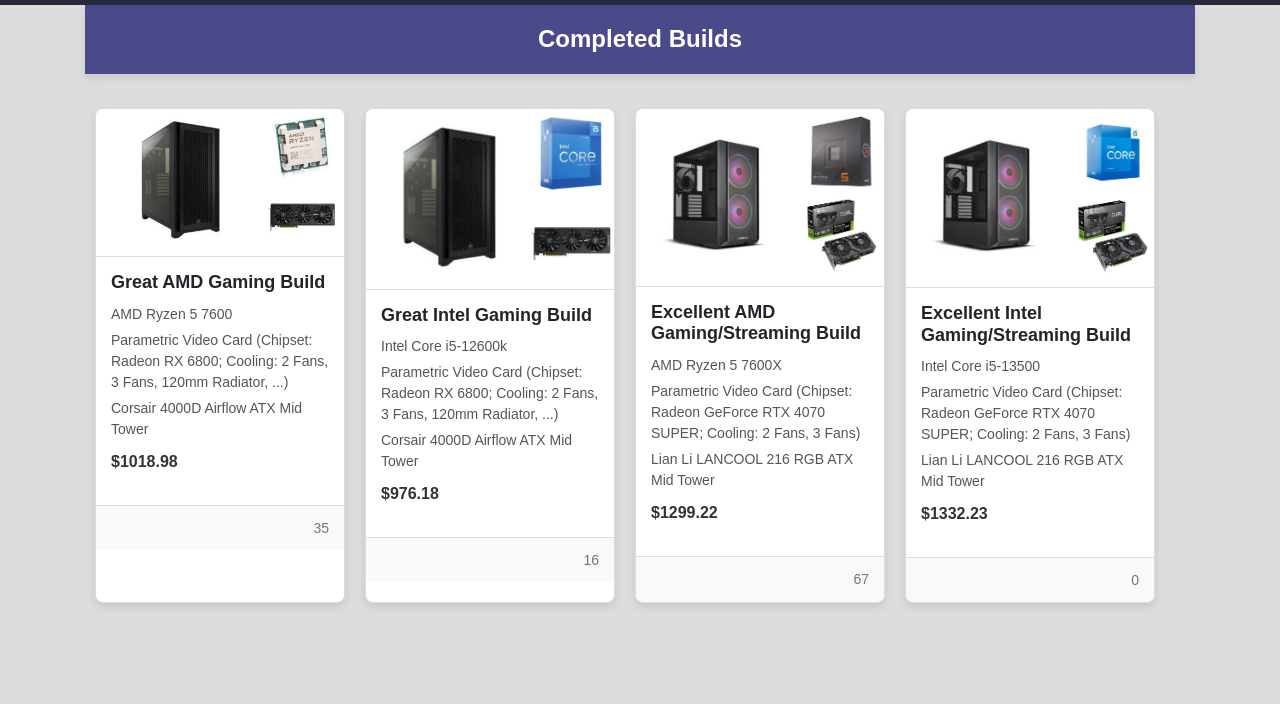
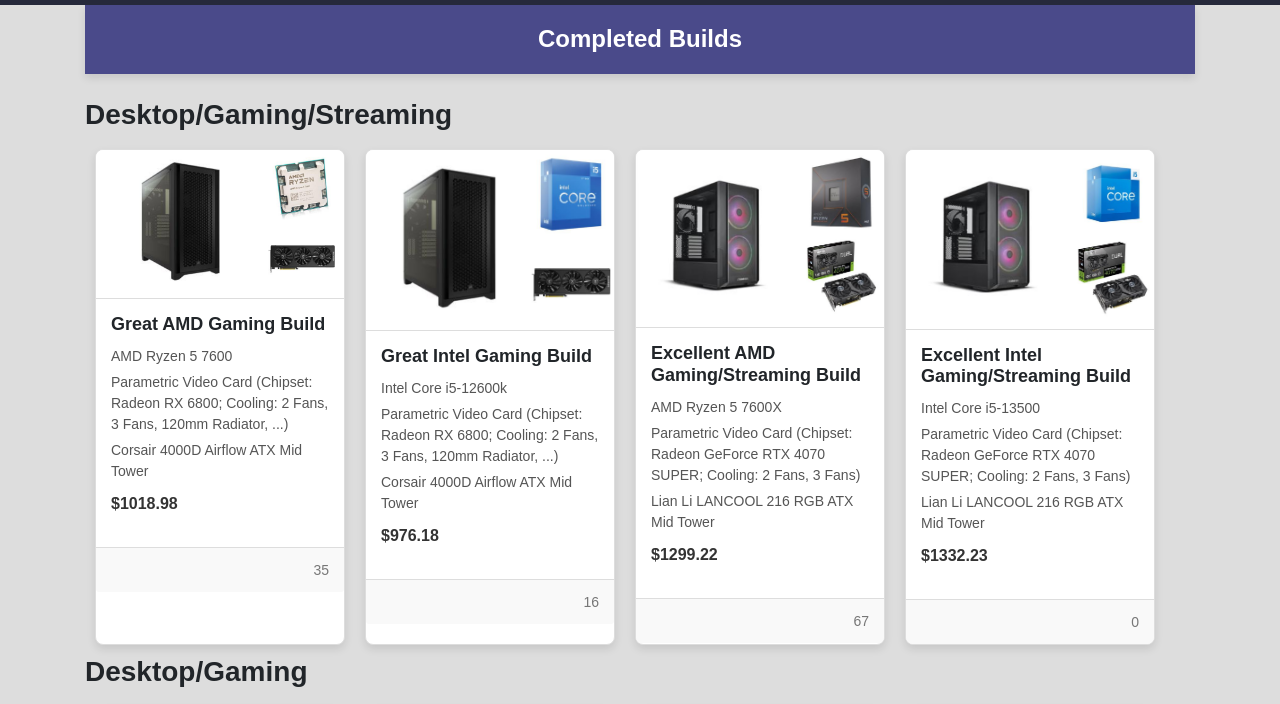
Before and after one commit to HoeumSenghun/hoeum-senghun-project-final-PcPartsStore, a plain HTML site: page guide.html in a window 1280 px wide. Shown: the part 66-770 px from the top of the page. Drawn offline with nearby package versions, Linux system fonts and the light colour scheme.

Commit message:
add card more

```diff
--- a/guide.html
+++ b/guide.html
@@ -16,7 +16,71 @@
         <div class="top-bar">
             <h1>Completed Builds</h1>
         </div><br>
+        <h3 style="font-weight:bold;">Desktop/Gaming/Streaming</h3>
         <!-- Add guide content here -->
+        <div class="container-card">
+            <div class="card">
+                <div class="card-image">
+                    <img src="img/Screenshot 2024-08-20 205055.png" alt="Build Image">
+                </div>
+                <div class="card-content">
+                    <h3 class="card-title">Great AMD Gaming Build</h3>
+                    <p class="card-details">AMD Ryzen 5 7600</p>
+                    <p class="card-details">Parametric Video Card (Chipset: Radeon RX 6800; Cooling: 2 Fans, 3 Fans, 120mm Radiator, ...)</p>
+                    <p class="card-details">Corsair 4000D Airflow ATX Mid Tower</p>
+                    <p class="card-price">$1018.98</p>
+                </div>
+                <div class="card-footer">
+                    <span class="comments">35</span>
+                </div>
+            </div>
+            <div class="card">
+                <div class="card-image">
+                    <img src="img/Screenshot 2024-08-20 225447.png" alt="Build Image">
+                </div>
+                <div class="card-content">
+                    <h3 class="card-title">Great Intel Gaming Build</h3>
+                    <p class="card-details">Intel Core i5-12600k</p>
+                    <p class="card-details">Parametric Video Card (Chipset: Radeon RX 6800; Cooling: 2 Fans, 3 Fans, 120mm Radiator, ...)</p>
+                    <p class="card-details">Corsair 4000D Airflow ATX Mid Tower</p>
+                    <p class="card-price">$976.18</p>
+                </div>
+                <div class="card-footer">
+                    <span class="comments">16</span>
+                </div>
+            </div>
+            <div class="card">
+                <div class="card-image">
+                    <img src="img/Screenshot 2024-08-20 230215.png" alt="Build Image">
+                </div>
+                <div class="card-content">
+                    <h3 class="card-title">Excellent AMD Gaming/Streaming Build</h3>
+                    <p class="card-details">AMD Ryzen 5 7600X</p>
+                    <p class="card-details">Parametric Video Card (Chipset: Radeon GeForce RTX 4070 SUPER; Cooling: 2 Fans, 3 Fans)</p>
+                    <p class="card-details">Lian Li LANCOOL 216 RGB ATX Mid Tower</p>
+                    <p class="card-price">$1299.22</p>
+                </div>
+                <div class="card-footer">
+                    <span class="comments">67</span>
+                </div>
+            </div>
+            <div class="card">
+                <div class="card-image">
+                    <img src="img/Screenshot 2024-08-20 230834.png" alt="Build Image">
+                </div>
+                <div class="card-content">
+                    <h3 class="card-title">Excellent Intel Gaming/Streaming Build</h3>
+                    <p class="card-details">Intel Core i5-13500</p>
+                    <p class="card-details">Parametric Video Card (Chipset: Radeon GeForce RTX 4070 SUPER; Cooling: 2 Fans, 3 Fans)</p>
+                    <p class="card-details">Lian Li LANCOOL 216 RGB ATX Mid Tower</p>
+                    <p class="card-price">$1332.23</p>
+                </div>
+                <div class="card-footer">
+                    <span class="comments">0</span>
+                </div>
+            </div>
+        </div>
+        <h3 style="font-weight:bold;">Desktop/Gaming</h3>
         <div class="container-card">
             <div class="card">
                 <div class="card-image">
```
